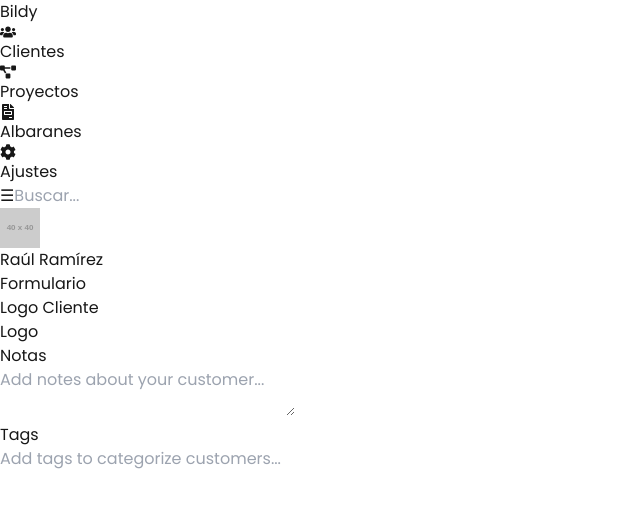
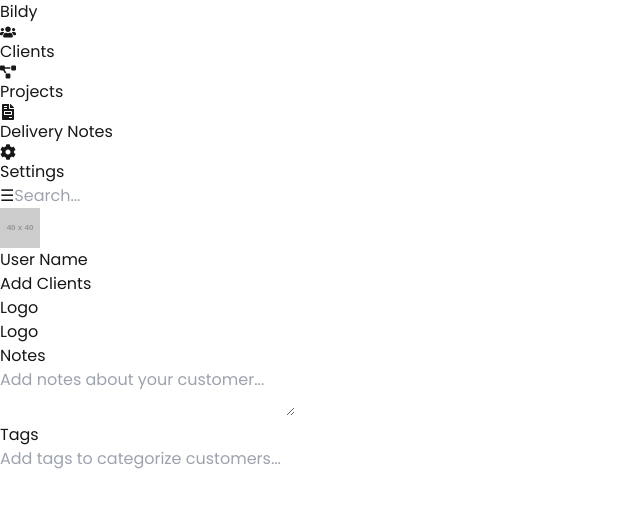
Before and after one commit to rramirezsoft/bildy-app, a Next.js app: page /dashboard in a window 1280 px wide. Shown: the top 508 px of the page, without its empty margins (0-640 px from the left). Built offline with nearby package versions, Linux system fonts and the light colour scheme.

Commit message:
Mas pruebas

```diff
--- a/src/app/components/Header.jsx
+++ b/src/app/components/Header.jsx
@@ -12,7 +12,7 @@ export default function Header({ toggleSidebar }) {
       {/* Barra de búsqueda: ocupando el resto del espacio */}
       <input
         type="text"
-        placeholder="Buscar..."
+        placeholder="Search..."
         className="flex-grow p-2 border border-gray-300 rounded-lg md:ml-12"
       />
 
@@ -23,7 +23,7 @@ export default function Header({ toggleSidebar }) {
           alt="User"
           className="h-10 w-10 rounded-full"
         />
-        <span className="font-semibold">Raúl Ramírez</span>
+        <span className="font-semibold">User Name</span>
       </div>
     </header>
   );
--- a/src/app/components/Sidebar.jsx
+++ b/src/app/components/Sidebar.jsx
@@ -32,19 +32,19 @@ export default function Sidebar({ isOpen, toggleSidebar }) {
           <nav className="space-y-4 p-4">
             <a href="#" className="flex items-center space-x-2">
               <FaUsers />
-              <span>Clientes</span>
+              <span>Clients</span>
             </a>
             <a href="#" className="flex items-center space-x-2">
               <FaProjectDiagram />
-              <span>Proyectos</span>
+              <span>Projects</span>
             </a>
             <a href="#" className="flex items-center space-x-2">
               <FaFileInvoice />
-              <span>Albaranes</span>
+              <span>Delivery Notes</span>
             </a>
             <a href="#" className="flex items-center space-x-2">
               <FaCog />
-              <span>Ajustes</span>
+              <span>Settings</span>
             </a>
           </nav>
         </div>
--- a/src/app/dashboard/page.jsx
+++ b/src/app/dashboard/page.jsx
@@ -24,14 +24,14 @@ export default function Dashboard() {
         <main className="flex flex-col md:flex-row flex-1 p-6 gap-6">
           {/* Bloque izquierdo: Formulario */}
           <div className="flex-1 bg-white shadow rounded-lg p-6">
-            <h3 className="text-xl font-semibold">Formulario</h3>
+            <h3 className="text-xl font-semibold">Add Clients</h3>
             {/* Aquí iría el formulario */}
           </div>
 
           {/* Bloque derecho: Detalles */}
           <div className="w-full md:w-1/3 space-y-6">
             <div className="bg-white shadow rounded-lg p-4">
-              <h3 className="text-xl font-semibold">Logo Cliente</h3>
+              <h3 className="text-xl font-semibold">Logo</h3>
               <div className="mt-4">
                 <div className="h-24 w-24 mx-auto bg-gray-100 rounded-lg flex items-center justify-center">
                   <p className="text-gray-500">Logo</p>
@@ -39,7 +39,7 @@ export default function Dashboard() {
               </div>
             </div>
             <div className="bg-white shadow rounded-lg p-4">
-              <h3 className="text-xl font-semibold">Notas</h3>
+              <h3 className="text-xl font-semibold">Notes</h3>
               <textarea
                 className="w-full mt-2 p-2 border border-gray-300 rounded-lg"
                 placeholder="Add notes about your customer..."
```
